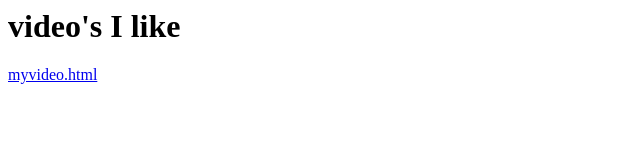
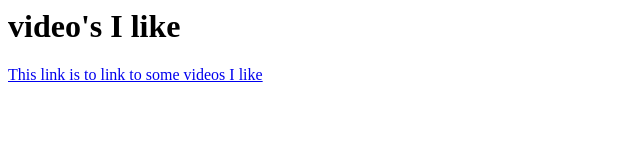
Before and after one commit to ev3alexli/ev3alexli.github.io, a plain HTML site: page index.html in a window 1280 px wide. Shown: the whole page, without its empty margins (0-640 px from the left). Drawn offline with Linux system fonts and the light colour scheme.

Commit message:
Update index.html

```diff
--- a/index.html
+++ b/index.html
@@ -2,7 +2,7 @@
    <head>
    <body>
       <h1>video's I like</h1>
-<a href="url">myvideo.html</a>
+<a href="myvideo.html">This link is to link to some videos I like</a>
 
     </body>
 <html>
```
